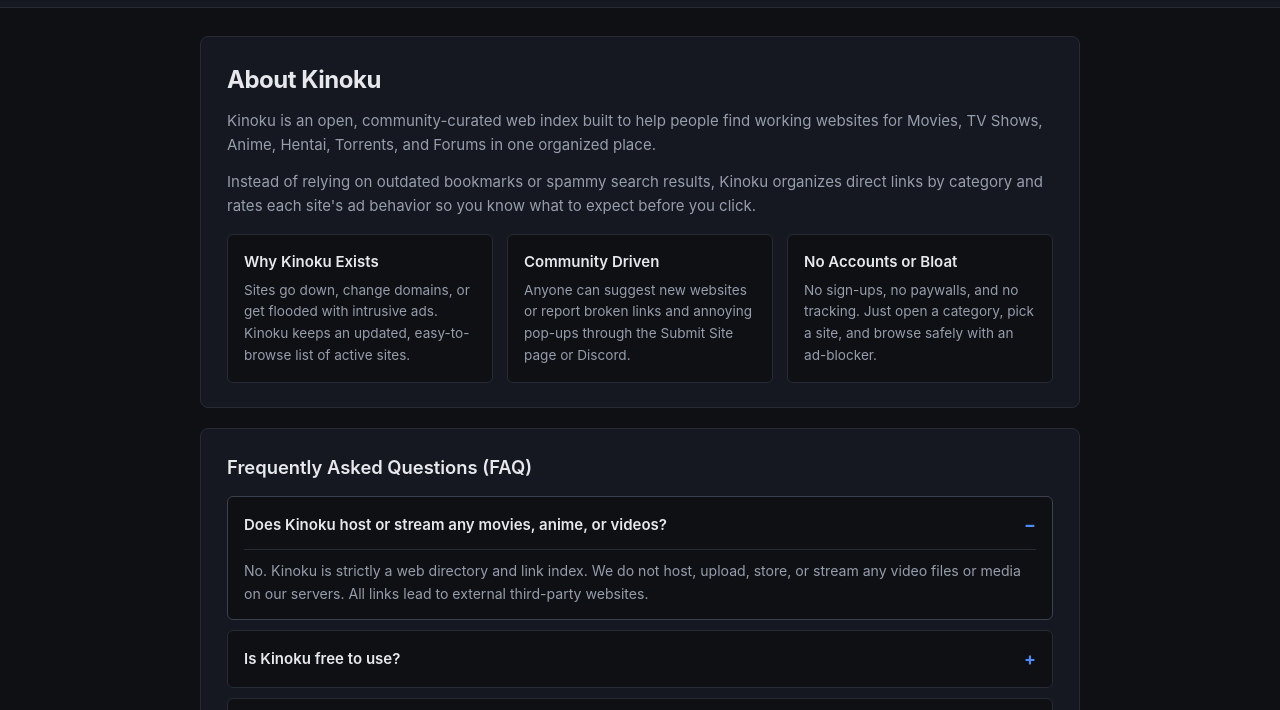
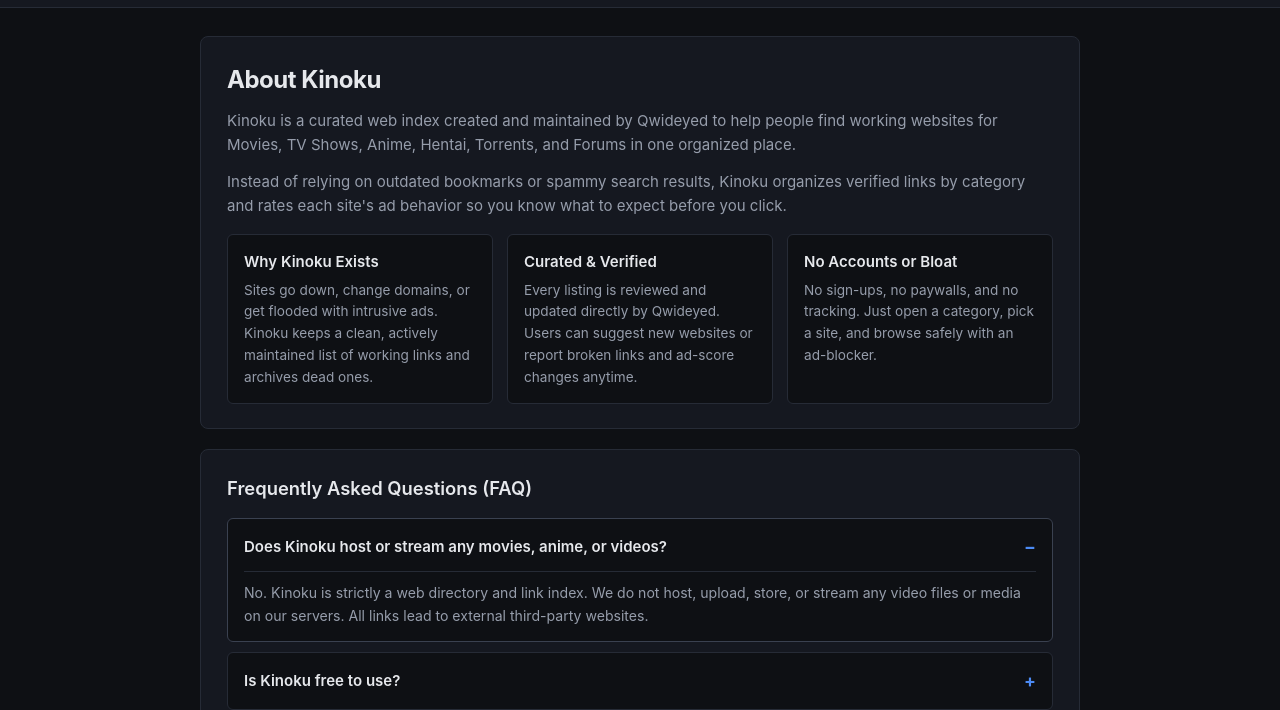
Before and after one commit to qwideyed/Kinoku, a plain HTML site: page about.html in a window 1280 px wide. Shown: the part 51-761 px from the top of the page. Drawn offline with Linux system fonts and the light colour scheme.

Commit message:
Revise about section for clarity and accuracy

```diff
--- a/about.html
+++ b/about.html
@@ -457,20 +457,20 @@ footer {
   <section class="panel">
     <h1>About Kinoku</h1>
     <p>
-      Kinoku is an open, community-curated web index built to help people find working websites for Movies, TV Shows, Anime, Hentai, Torrents, and Forums in one organized place.
+      Kinoku is a curated web index created and maintained by Qwideyed to help people find working websites for Movies, TV Shows, Anime, Hentai, Torrents, and Forums in one organized place.
     </p>
     <p>
-      Instead of relying on outdated bookmarks or spammy search results, Kinoku organizes direct links by category and rates each site's ad behavior so you know what to expect before you click.
+      Instead of relying on outdated bookmarks or spammy search results, Kinoku organizes verified links by category and rates each site's ad behavior so you know what to expect before you click.
     </p>
 
     <div class="purpose-grid">
       <div class="purpose-box">
         <h3>Why Kinoku Exists</h3>
-        <p>Sites go down, change domains, or get flooded with intrusive ads. Kinoku keeps an updated, easy-to-browse list of active sites.</p>
+        <p>Sites go down, change domains, or get flooded with intrusive ads. Kinoku keeps a clean, actively maintained list of working links and archives dead ones.</p>
       </div>
       <div class="purpose-box">
-        <h3>Community Driven</h3>
-        <p>Anyone can suggest new websites or report broken links and annoying pop-ups through the Submit Site page or Discord.</p>
+        <h3>Curated &amp; Verified</h3>
+        <p>Every listing is reviewed and updated directly by Qwideyed. Users can suggest new websites or report broken links and ad-score changes anytime.</p>
       </div>
       <div class="purpose-box">
         <h3>No Accounts or Bloat</h3>
@@ -504,9 +504,9 @@ footer {
       </details>
 
       <details class="faq-item">
-        <summary>How do I submit a website or report a dead link?</summary>
+        <summary>How do I suggest a website or report a dead link?</summary>
         <div class="faq-answer">
-          Click the <a href="submit.html">Submit Site</a> button in the top right corner to add a website to a category, or join our Discord server to report broken links, domain changes, or ad-score updates.
+          Click the <a href="submit.html">Submit Site</a> button in the top right corner to suggest a new website for review or report a broken link, domain change, or ad-score update. All submissions are checked by Qwideyed before updating the index.
         </div>
       </details>
 
```
